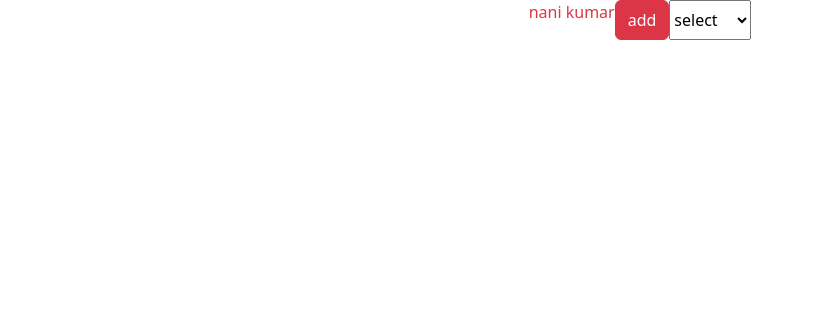
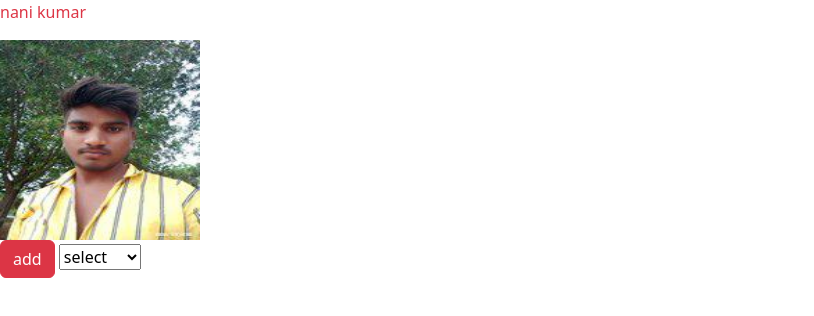
Before and after one commit to nani-ui-portfolio/nani-ui-develop, a plain HTML site: page index.html in a window 1280 px wide. Shown: the whole page, without its empty margins (0-814 px from the left). Drawn offline with nearby package versions, Linux system fonts and the light colour scheme.

Commit message:
Update index.html

```diff
--- a/index.html
+++ b/index.html
@@ -7,13 +7,13 @@
     <link href="https://cdn.jsdelivr.net/npm/bootstrap@5.3.3/dist/css/bootstrap.min.css" rel="stylesheet" integrity="sha384-QWTKZyjpPEjISv5WaRU9OFeRpok6YctnYmDr5pNlyT2bRjXh0JMhjY6hW+ALEwIH" crossorigin="anonymous">
     <script src="https://cdn.jsdelivr.net/npm/bootstrap@5.3.3/dist/js/bootstrap.bundle.min.js" integrity="sha384-YvpcrYf0tY3lHB60NNkmXc5s9fDVZLESaAA55NDzOxhy9GkcIdslK1eN7N6jIeHz" crossorigin="anonymous"></script>
 </head>
-<body class="d-flex justify-content-center">
+<body>
     <div class="text-danger">
         <p>nani kumar</p>
+        <img src="./public/images/306.jpg" width="200px" height="200px">
     </div>
     <button class="btn btn-danger">add</button>
     <select>
-        <img src="./public/images/306.jpg" width="200px" height="200px">
         <option>select</option>
         <option>name</option>
         <option>email id</option>
```
